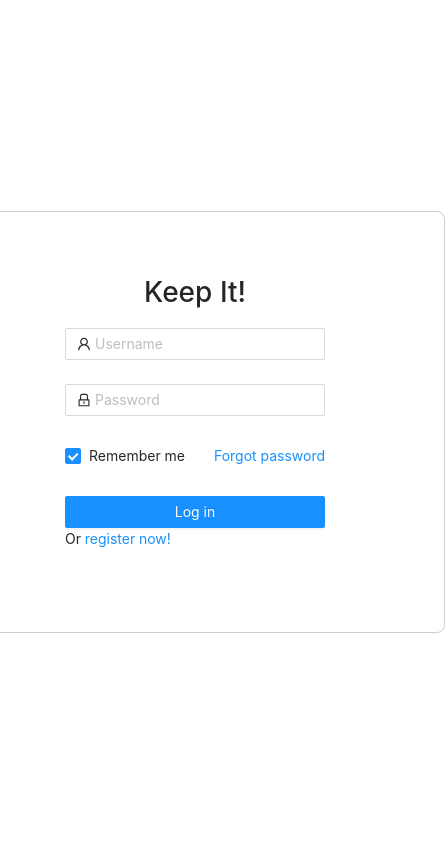
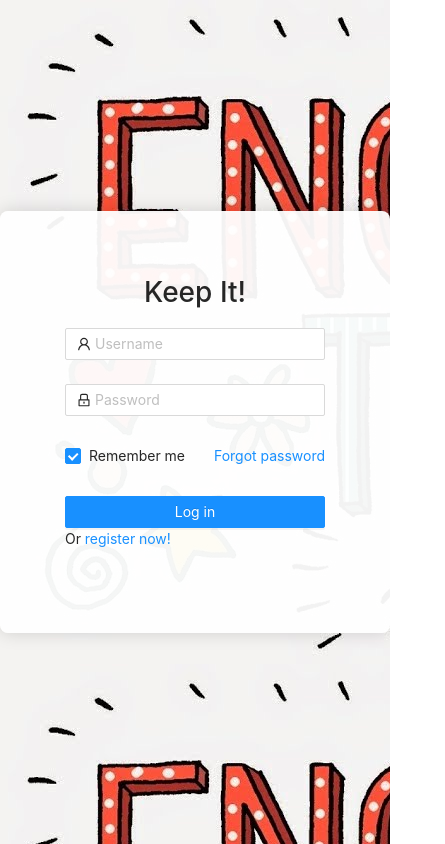
Before and after one commit to matsoffi-yk/coc-training-react, a React (Create React App) app: page /login in a window 390 px wide. Shown: the whole page, 445 px wide, since content can reach past the window. Built offline with nearby package versions, Linux system fonts and the light colour scheme; no server answers; the database is empty.

Commit message:
responsive success

```diff
--- a/src/components/topbar.jsx
+++ b/src/components/topbar.jsx
@@ -2,15 +2,18 @@ import React, { useContext } from 'react'
 import { Link, useHistory } from 'react-router-dom'
 import styled from 'styled-components';
 import { AppContext } from '../context/AppProvider';
+import { MenuOutlined } from '@ant-design/icons';
+import { Menu, Popover, Grid } from 'antd';
 
+const { useBreakpoint } = Grid;
 
 const StyledWrapper = styled.div`
     background-color: #333;
-    height:8vh;
-    width:100vw;
+    height:64px;
     display: flex;
     justify-content: space-between;
     align-items:center;
+    padding: 0 20px;
 
     .menu{
         justify-content: space-between;
@@ -18,13 +21,26 @@ const StyledWrapper = styled.div`
         flex:1;
         padding-right:13px;
     }
-    p{
+
+    h2.logo{
         color: white;
         margin:0px
     }
-    .title{
+
+    p {
+        color: white;
+        margin:0px;
+        cursor: pointer;
+    }
+
+    .title {
         flex:1;
         padding-left: 13px;
+    }
+
+    .icon {
+        color: white;
+        cursor: pointer;
     }
 
 `
@@ -35,11 +51,14 @@ const Topbar = () => {
 
     const { authController } = useContext(AppContext);
     const history = useHistory();
+    const breakpoints = useBreakpoint();
 
     const { user } = authController;
 
     const firstname = user ? user.firstname : '';
     const lastname = user ? user.lastname : '';
+
+    const selected = history.location.pathname.split('/')[1];
 
     const handleLogout = async () => {
         try {
@@ -54,9 +73,11 @@ const Topbar = () => {
         <StyledWrapper>
             <div className="title">
                 <Link to='/'>
-                    <p>Keep it!</p>
+                    <h2 className='logo'>Keep it!</h2>
                 </Link>
             </div>
+            {
+                (breakpoints.md) ? (
                     <div className="menu">
                         <p>{firstname} {lastname}</p>
                         <Link to='/add-word'>
@@ -67,8 +88,43 @@ const Topbar = () => {
                         </Link>
                         <p>History</p>
                         <p onClick={handleLogout}>Logout</p>
-            </div>
-        </StyledWrapper>
+                    </div >
+                ) : (
+                        <Popover
+                            placement="bottomRight"
+                            content={
+                                <Menu
+                                    style={{ width: 256 }}
+                                    selectedKeys={[selected]}
+                                    mode="inline"
+                                >
+                                    <Menu.Item key="">
+                                        <Link to='/'>Home</Link>
+                                    </Menu.Item>
+                                    <Menu.Item key="add-word">
+                                        <Link to='/add-word'>Add word</Link>
+                                    </Menu.Item>
+                                    <Menu.Item key="quiz">
+                                        <Link to='/quiz'>Quiz</Link>
+                                    </Menu.Item>
+                                    <Menu.Item key="history">
+                                        <Link to='/quiz'>History</Link>
+                                    </Menu.Item>
+                                    <Menu.Item key="name">
+                                        {firstname} {lastname}
+                                    </Menu.Item>
+                                    <Menu.Item key="logout" onClick={handleLogout}>
+                                        Logout
+                                    </Menu.Item>
+                                </Menu>
+                            }
+                            trigger="click"
+                        >
+                            <MenuOutlined className='icon' />
+                        </Popover>
+                    )
+            }
+        </StyledWrapper >
     )
 }
 
--- a/src/context/QuizController.js
+++ b/src/context/QuizController.js
@@ -51,11 +51,18 @@ const QuizController = () => {
         return col.doc(id).set({ ...quiz, [`answer_${word}`]: answer });
     }
 
+    const evaluateQuiz = async (id, score) => {
+        const quiz = quizObj[id];
+        if (!quiz) throw new Error('Quiz not found');
+        return col.doc(id).set({ ...quiz, score });
+    }
+
     return {
         quizObj,
         quizs: quizObj ? Object.values(quizObj) : null,
         createQuiz,
-        answerQuiz
+        answerQuiz,
+        evaluateQuiz
     }
 
 }
--- a/src/context/VocabController.js
+++ b/src/context/VocabController.js
@@ -25,7 +25,7 @@ const VocabController = () => {
     }, []);
 
     const addVocab = (vocab) => {
-        return col.doc(vocab.word).set({
+        return col.doc(vocab.word.trim()).set({
             word: vocab.word.trim(),
             types: vocab.types,
             meanings: vocab.meanings.map(m => m.trim()),
--- a/src/pages/AddWord.jsx
+++ b/src/pages/AddWord.jsx
@@ -9,7 +9,7 @@ const StyledWrapper = styled.div`
     padding: 10px 20%;
 
     @media(max-width: 768px) {
-        padding: 0;
+        padding: 10px 10%;
     }
 
     .form-item {
--- a/src/pages/CreateQuiz.jsx
+++ b/src/pages/CreateQuiz.jsx
@@ -9,7 +9,7 @@ const StyledWrapper = styled.div`
     padding: 10px 20%;
 
     @media(max-width: 768px) {
-        padding: 0;
+        padding: 10px 10%;
     }
 
     .form-item {
@@ -87,6 +87,9 @@ const CreateQuiz = () => {
         if (remainVocabs.length < quiz.wordCount) {
             setQuiz({ ...quiz, wordCount: remainVocabs.length })
         }
+        // else {
+        //     setQuiz({ ...quiz, wordCount: remainVocabs.length })
+        // }
     }, [remainVocabs]);
 
     const handleChangeDates = (values) => {
@@ -112,6 +115,9 @@ const CreateQuiz = () => {
     }
 
     const createChoices = (word) => {
+        console.log('word', word);
+        console.log(vocabObj[word])
+        console.log(vocabObj)
         const choices = [vocabObj[word].meanings.join(', ')];
         const source = [...vocabs];
 
--- a/src/pages/Home.jsx
+++ b/src/pages/Home.jsx
@@ -1,6 +1,4 @@
 import React, { useContext, useState } from 'react'
-import { Link } from 'react-router-dom'
-import Topbar from '../components/Topbar'
 import styled from 'styled-components';
 import { Col, Select, Row, Input } from 'antd';
 import { AppContext } from '../context/AppProvider';
@@ -21,9 +19,15 @@ const StyledWrapper = styled.div`
         justify-content: space-between;
     }
 
+    .select {
+        min-width: 200px;
+        max-width: 300px;
+    }
+
     .search {
         margin-bottom: 10px;
-        width: 300px;
+        min-width: 200px;
+        max-width: 300px;
     }
 
 
@@ -99,7 +103,7 @@ const Home = () => {
                     <div>
                         <Select
                             defaultValue="date"
-                            style={{ width: 120 }}
+                            className='select'
                             value={displayType}
                             onChange={value => setDisplayType(value)}
                         >
@@ -134,9 +138,7 @@ const Home = () => {
                             </Row>
                         </div>
                     ))}
-
             </div>
-
         </StyledWrapper>
     )
 }
--- a/src/pages/Login.jsx
+++ b/src/pages/Login.jsx
@@ -5,13 +5,17 @@ import { AppContext } from '../context/AppProvider'
 import { Input, Form, Checkbox, Button, notification } from 'antd'
 import { LockOutlined, UserOutlined } from '@ant-design/icons';
 
+import bg from '../assets/english-time.jpg';
+
 const StyledWrapper = styled.div`
-
     height: 100vh;
-    width: 100vw;
+    width: 100%auto;
     display: flex;
     align-items: center;
     justify-content: center;
+
+    background-image: url('${bg}');
+    /* background-size: cover; */
 
     .container{
         height: 50vh;
@@ -20,8 +24,10 @@ const StyledWrapper = styled.div`
         justify-content: center;
         flex-direction: column;
         border-radius: 8px;
-        border: 1px solid #cecece;
-        min-width: 500px;
+        max-width: 500px;
+        width: 100%;
+        background-color: rgba(255,255,255,0.95);
+        box-shadow: 0 0 18px 0 rgba(0,0,0,.15);
     }
 
     .header {
--- a/src/pages/Quiz.jsx
+++ b/src/pages/Quiz.jsx
@@ -10,7 +10,7 @@ const StyledWrapper = styled.div`
     padding: 10px 20%;
 
     @media(max-width: 768px) {
-        padding: 0;
+        padding: 10px 10%;
     }
 
     .choice-card {
--- a/src/pages/QuizResult.jsx
+++ b/src/pages/QuizResult.jsx
@@ -1,16 +1,15 @@
-import React, { useContext, useState } from 'react'
+import React, { useContext, useEffect } from 'react'
 import { AppContext } from '../context/AppProvider'
 import styled from 'styled-components';
 import { Button, Space } from 'antd';
-import { Link, useHistory, useParams } from 'react-router-dom';
-
+import { Link, useParams } from 'react-router-dom';
 
 const StyledWrapper = styled.div`
 
     padding: 10px 20%;
 
     @media(max-width: 768px) {
-        padding: 0;
+        padding: 10px 10%;
     }
 
     .top {
@@ -46,23 +45,24 @@ const StyledWrapper = styled.div`
 
 const QuizResult = () => {
 
-    const history = useHistory();
     const params = useParams();
 
     const { quizController } = useContext(AppContext);
-    const { quizObj } = quizController;
-
-    const [selected, setSelected] = useState(-1);
-    const [loading, setLoading] = useState(false);
+    const { quizObj, evaluateQuiz } = quizController;
 
     const id = params.id;
-    const page = params.page;
 
     const quiz = quizObj ? quizObj[id] : null;
     const words = quiz ? quiz.words : [];
     const answers = !quiz ? [] : words.map((word) => quiz[`answer_${word}`]);
 
     const score = answers.reduce((prev, cur) => cur === 0 ? prev + 1 : prev, 0);
+
+    useEffect(() => {
+        if (score >= 0) {
+            evaluateQuiz(id, score);
+        }
+    }, [id]);
 
     return (
         <StyledWrapper>
@@ -91,7 +91,6 @@ const QuizResult = () => {
                                         <div
                                             key={j}
                                             className={`choice-card ${j === 0 ? 'selected' : 'wrong'}`}
-                                            onClick={() => setSelected(j)}
                                         >
                                             {choice}
                                         </div>
--- a/src/pages/Register.jsx
+++ b/src/pages/Register.jsx
@@ -3,6 +3,8 @@ import styled from 'styled-components';
 import { Link, useHistory } from 'react-router-dom'
 import { AppContext } from '../context/AppProvider';
 import { Form, Input, Button, notification } from 'antd';
+import bg from '../assets/english-time.jpg';
+
 
 const StyledWrapper = styled.div`
     height: 100vh;
@@ -10,11 +12,15 @@ const StyledWrapper = styled.div`
     display: flex;
     align-items: center;
     justify-content: center;
+    background-image: url('${bg}');
+    background-size: cover;
 
     .container{
-        width: 50vw;
+        width: 100%;
+        max-width: 600px;
         border-radius: 8px;
         box-shadow: 0 0 6px 0 rgba(0,0,0,.15);
+        background-color: rgba(255,255,255,0.95);
         padding: 20px;
     }
 
```
Also changed, not shown: src/assets/english-time.jpg (added). Lines whose indentation alone changed are shown as unchanged.
